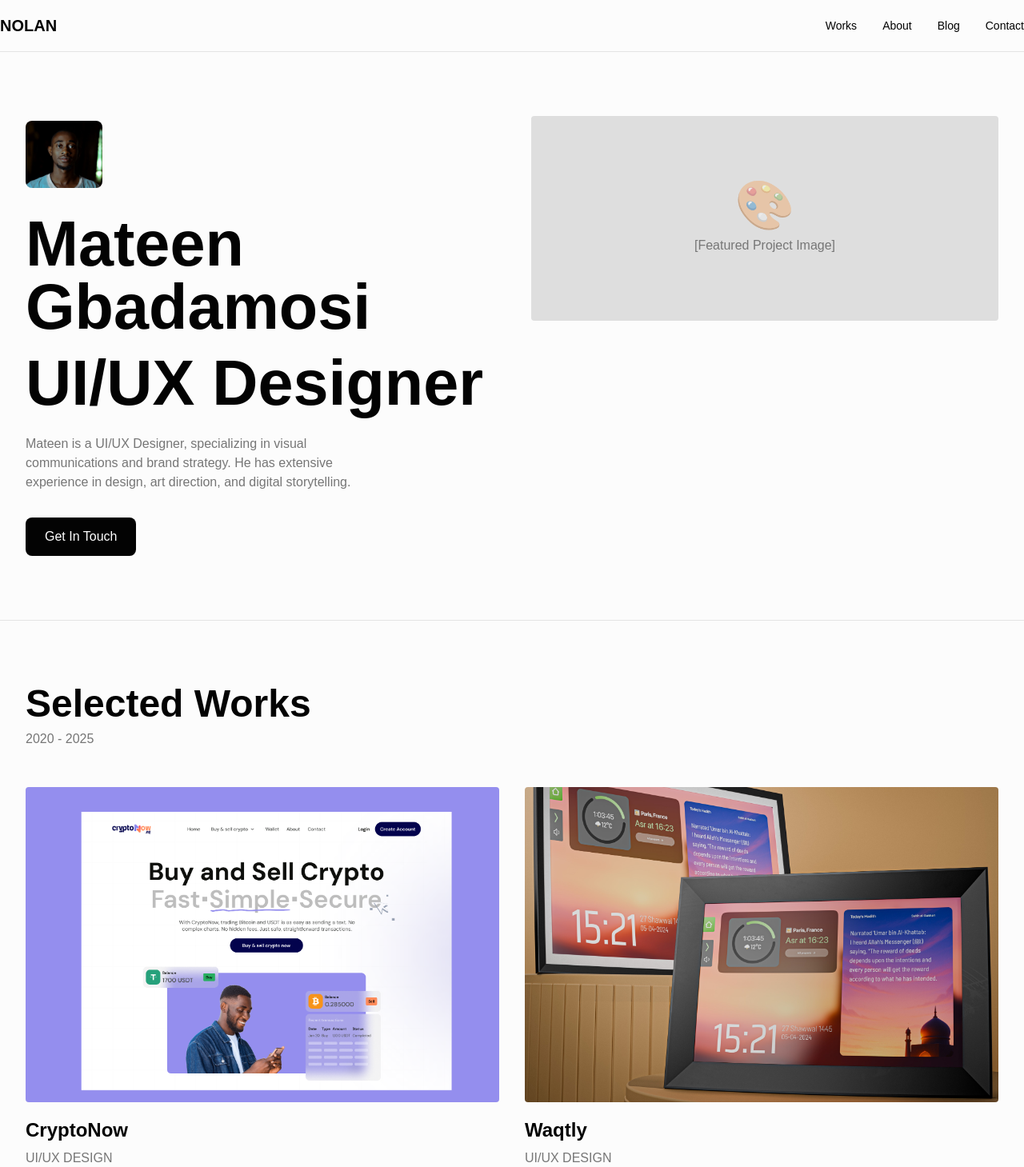
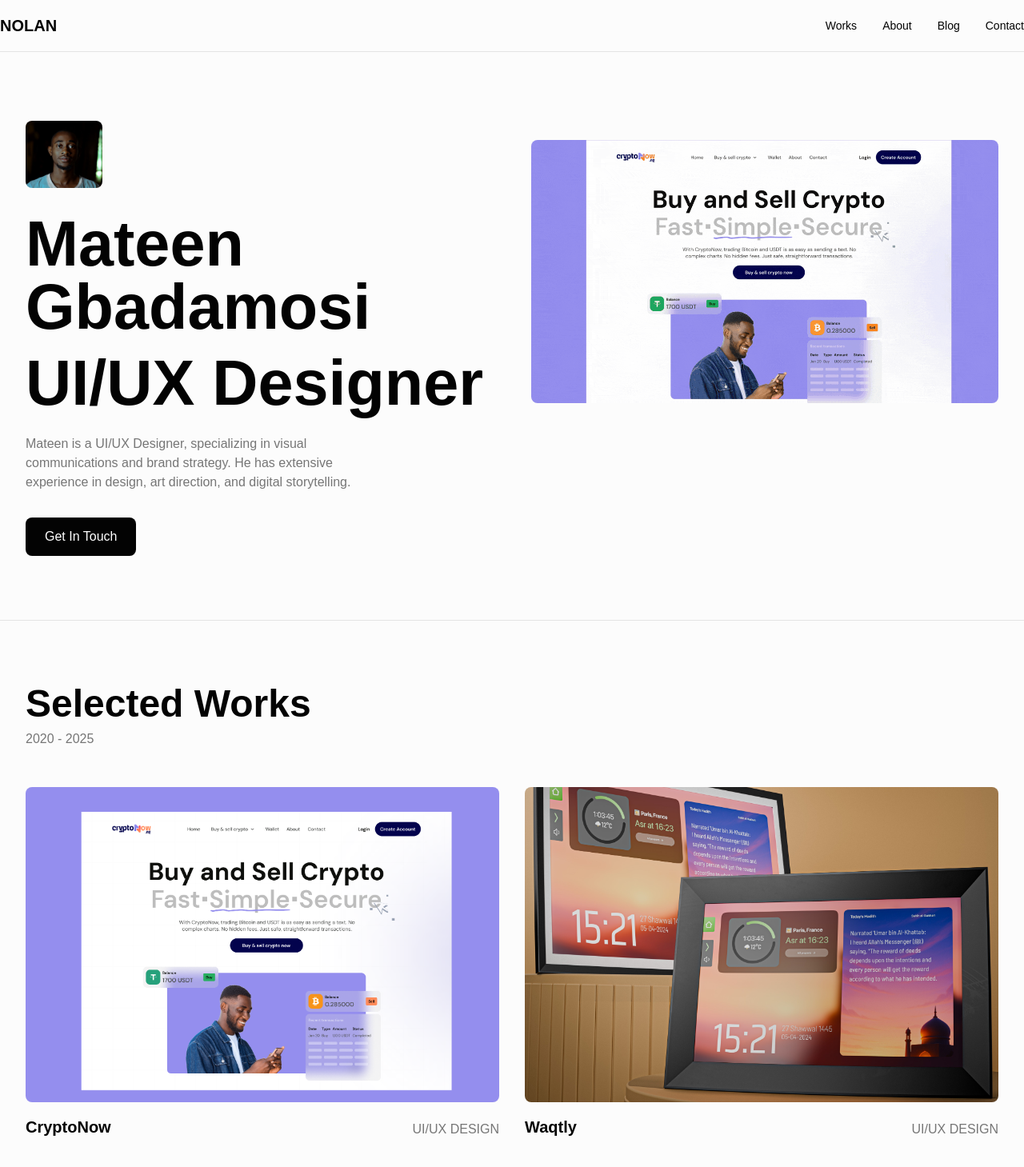
Before and after one commit to matmaxgraphics/mateen-io, a Next.js app: page / in a window 1280 px wide. Shown: the top 1459 px of the page at 80% size. Built offline with nearby package versions, Linux system fonts and the light colour scheme; grey boxes are pictures that could not be loaded.

Commit message:
modifying homepage

```diff
--- a/app/globals.css
+++ b/app/globals.css
@@ -98,7 +98,10 @@ h1 {
   font-weight: 700;
 } */
 h3 {
-  font-size: clamp(1.125em, 1.5em, 24px);
+  font-size: clamp(1.25em, 2em, 1.5em);
+}
+h4{
+  font-size: clamp(1.125em, 1.5em, 1.25em);
 }
 h5{
   font-size: 18px;
--- a/components/about.tsx
+++ b/components/about.tsx
@@ -8,10 +8,10 @@ export function About() {
   return (
     <section
       id="about"
-      className="py-20 px-4 sm:px-6 lg:px-8 border-t border-border"
+      className="py-1 sm:py-10 md:py-20 px-4 sm:px-6 lg:px-8"
     >
       <div className="max-w-7xl mx-auto">
-        <h2 className="text-4xl font-bold mb-8">About Me</h2>
+        <h2 className="text-4xl font-bold mb-4 md:mb-8">About Me</h2>
 
         <div className="grid md:grid-cols-2 gap-12 items-start">
           <div>
@@ -39,22 +39,10 @@ export function About() {
                 </p>
               </div>
               <div>
-                <div className="text-3xl font-bold mb-1">25+</div>
+                <div className="text-3xl font-bold mb-1">10+</div>
                 <p className="text-xs text-foreground/60 uppercase tracking-wide">
-                  International Awards
+                  Clients
                 </p>
-              </div>
-            </div>
-
-            <div className="flex gap-4">
-              <div className="w-16 h-16 rounded bg-muted flex items-center justify-center">
-                <span className="text-xs text-foreground/40">Skill</span>
-              </div>
-              <div className="w-16 h-16 rounded bg-muted flex items-center justify-center">
-                <span className="text-xs text-foreground/40">Skill</span>
-              </div>
-              <div className="w-16 h-16 rounded bg-muted flex items-center justify-center">
-                <span className="text-xs text-foreground/40">Skill</span>
               </div>
             </div>
           </div>
--- a/components/awards.tsx
+++ /dev/null
@@ -1,27 +0,0 @@
-'use client';
-
-export function Awards() {
-  const awards = [
-    { number: '10X', label: 'Red Dot Awards' },
-    { number: '2X', label: 'Gold Cannes' },
-    { number: '4X', label: 'D&AD Awards' },
-    { number: '5X', label: 'One Show' },
-  ];
-
-  return (
-    <section className="py-20 px-4 sm:px-6 lg:px-8 border-t border-border">
-      <div className="max-w-7xl mx-auto">
-        <h2 className="text-4xl font-bold mb-12">Awards</h2>
-
-        <div className="grid md:grid-cols-4 gap-8">
-          {awards.map((award, idx) => (
-            <div key={idx} className="text-center">
-              <div className="text-4xl font-bold mb-2">{award.number}</div>
-              <p className="text-sm text-foreground/60">{award.label}</p>
-            </div>
-          ))}
-        </div>
-      </div>
-    </section>
-  );
-}
--- a/components/blog.tsx
+++ b/components/blog.tsx
@@ -29,7 +29,7 @@ const blogPosts = [
 
 export function Blog() {
   return (
-    <section id="blog" className="py-20 px-4 sm:px-6 lg:px-8 border-t border-border">
+    <section id="blog" className="py-20 px-4 sm:px-6 lg:px-8">
       <div className="max-w-7xl mx-auto">
         <div className="flex justify-between items-center mb-12">
           <h2 className="text-4xl font-bold">Blog</h2>
--- a/components/footer.tsx
+++ b/components/footer.tsx
@@ -8,11 +8,10 @@ export function Footer() {
       <div className="max-w-7xl mx-auto">
         <div className="grid md:grid-cols-2 gap-12 mb-12">
           <div>
-            <h3 className="text-3xl font-bold mb-6">Nolan Rosser</h3>
-            <p className="text-lg font-light text-foreground/70 mb-2">Creative Director</p>
+            <h3 className="text-3xl font-bold mb-6">Mateen Gbadamosi</h3>
+            <p className="text-lg font-light text-foreground/70 mb-2">UI/UX Designer</p>
             <div className="space-y-2 text-foreground/60">
-              <p>hello@nolanrosser.com</p>
-              <p>+159 118 424 3552</p>
+              <p><a href="mailto:mateendeveloper@gmail.com">mateendeveloper@gmail.com</a></p>
             </div>
           </div>
 
@@ -30,7 +29,7 @@ export function Footer() {
               <h4 className="font-semibold mb-4">Social</h4>
               <ul className="space-y-2 text-sm text-foreground/60">
                 <li><Link href="#" className="hover:text-foreground transition">Instagram</Link></li>
-                <li><Link href="#" className="hover:text-foreground transition">Dribbble</Link></li>
+                <li><Link href="#" className="hover:text-foreground transition">Medium</Link></li>
                 <li><Link href="#" className="hover:text-foreground transition">LinkedIn</Link></li>
                 <li><Link href="#" className="hover:text-foreground transition">Twitter</Link></li>
               </ul>
@@ -39,12 +38,7 @@ export function Footer() {
         </div>
 
         <div className="border-t border-border pt-8 text-sm text-foreground/60 flex flex-col md:flex-row justify-between items-center">
-          <p>© 2025 All rights reserved</p>
-          <div className="flex gap-6 mt-4 md:mt-0">
-            <Link href="#" className="hover:text-foreground transition">Privacy</Link>
-            <Link href="#" className="hover:text-foreground transition">Terms</Link>
-            <Link href="#" className="hover:text-foreground transition">Cookies</Link>
-          </div>
+          <p>© 2026 All rights reserved</p>
         </div>
       </div>
     </footer>
--- a/components/hero.tsx
+++ b/components/hero.tsx
@@ -1,8 +1,9 @@
-'use client';
+"use client";
 
-import { Button } from '@/components/ui/button';
-import Image from 'next/image';
-import ProfilePic from "@/public/profile-image.jpg"
+import { Button } from "@/components/ui/button";
+import Image from "next/image";
+import ProfilePic from "@/public/profile-image.jpg";
+import Slideshow from "@/public/slideshow.gif";
 
 export function Hero() {
   return (
@@ -12,20 +13,24 @@ export function Hero() {
           <div>
             <div className="mb-6 w-24 h-24">
               <div className="w-full h-full flex items-center justify-center text-sm text-foreground/40">
-                <Image src={ProfilePic} className='rounded-xl' width={1000} height={1000} alt='profile picture of Mateen Gbadamosi'/>
+                <Image
+                  src={ProfilePic}
+                  className="rounded-xl"
+                  width={1000}
+                  height={1000}
+                  alt="profile picture of Mateen Gbadamosi"
+                />
               </div>
             </div>
 
-            <h1 className="font-bold mb-4">
-              Mateen Gbadamosi
-            </h1>
+            <h1 className="font-bold mb-4">Mateen Gbadamosi</h1>
 
-            <h1 className="mb-6">
-              UI/UX Designer
-            </h1>
+            <h1 className="mb-6">UI/UX Designer</h1>
 
             <p className="leading-relaxed mb-8 max-w-md">
-              Mateen is a UI/UX Designer, specializing in visual communications and brand strategy. He has extensive experience in design, art direction, and digital storytelling.
+              Mateen is a UI/UX Designer, specializing in visual communications
+              and brand strategy. He has extensive experience in design, art
+              direction, and digital storytelling.
             </p>
 
             <Button className="py-6 rounded-xl" variant="default" size="lg">
@@ -34,11 +39,12 @@ export function Hero() {
           </div>
 
           <div className="hidden md:block">
-            <div className="w-full h-64 rounded-lg bg-muted flex items-center justify-center">
-              <div className="text-center text-foreground/40">
-                <div className="text-6xl mb-2">🎨</div>
-                <p className="text-sm">[Featured Project Image]</p>
-              </div>
+            <div className="w-full aspect-3/2 overflow-hidden rounded-xl flex items-center justify-center">
+              <Image
+                src={Slideshow}
+                alt="Featured Project Demo"
+                className="object-cover rounded-xl"
+              />
             </div>
           </div>
         </div>
--- a/components/works.tsx
+++ b/components/works.tsx
@@ -31,7 +31,7 @@ export function Works() {
               href={`/projects/${project.slug}`}
               className="group flex flex-col h-full"
             >
-              <div className="relative w-full aspect-3/2 overflow-hidden rounded-lg mb-4">
+              <div className="relative w-full aspect-3/2 overflow-hidden rounded-xl mb-4">
                 <Image
                   src={project.coverImage}
                   alt={project.title}
@@ -40,11 +40,11 @@ export function Works() {
                 />
               </div>
 
-              <div className="flex flex-col grow">
-                <h3 className="font-bold text-lg mb-1">
+              <div className="flex justify-between items-center">
+                <h4 className="font-bold text-lg mb-1">
                   {project.title}
-                </h3>
-                <p className="text-sm text-foreground/60">{project.category}</p>
+                </h4>
+                <p className="text-[12px] text-foreground/60">{project.category}</p>
               </div>
             </Link>
           ))}
```
Also changed, not shown: public/slideshow.gif (added), 1 other file (tests, documents, lock files or other folders).
